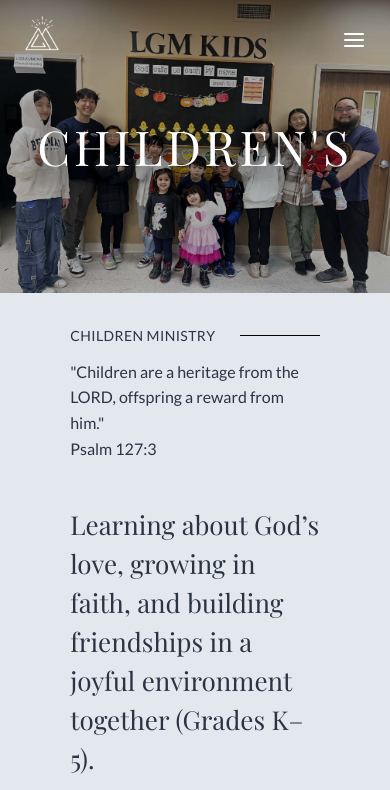
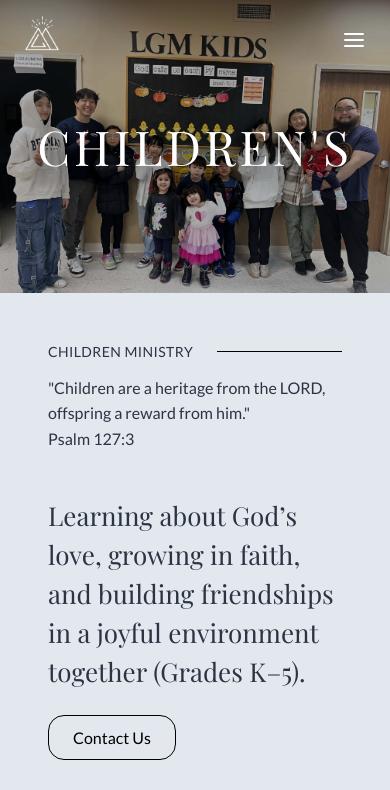
Before and after one commit to lgm-aa/LGM_Website_v3, a React (Vite) app: page /childrens in a window 390 px wide. Shown: the top 790 px of the page. Built offline with nearby package versions, Linux system fonts and the light colour scheme; no server answers.

Commit message:
Fix padding ministry overview mobile ver

```diff
--- a/src/components/ministries/Overview/Overview.css
+++ b/src/components/ministries/Overview/Overview.css
@@ -85,6 +85,7 @@
     gap: 2rem;
     padding-top: 2rem;
     padding-bottom: 1.5rem;
+    padding: 3rem 3rem 3rem 3rem;
   }
 
   .overview__left,
```
